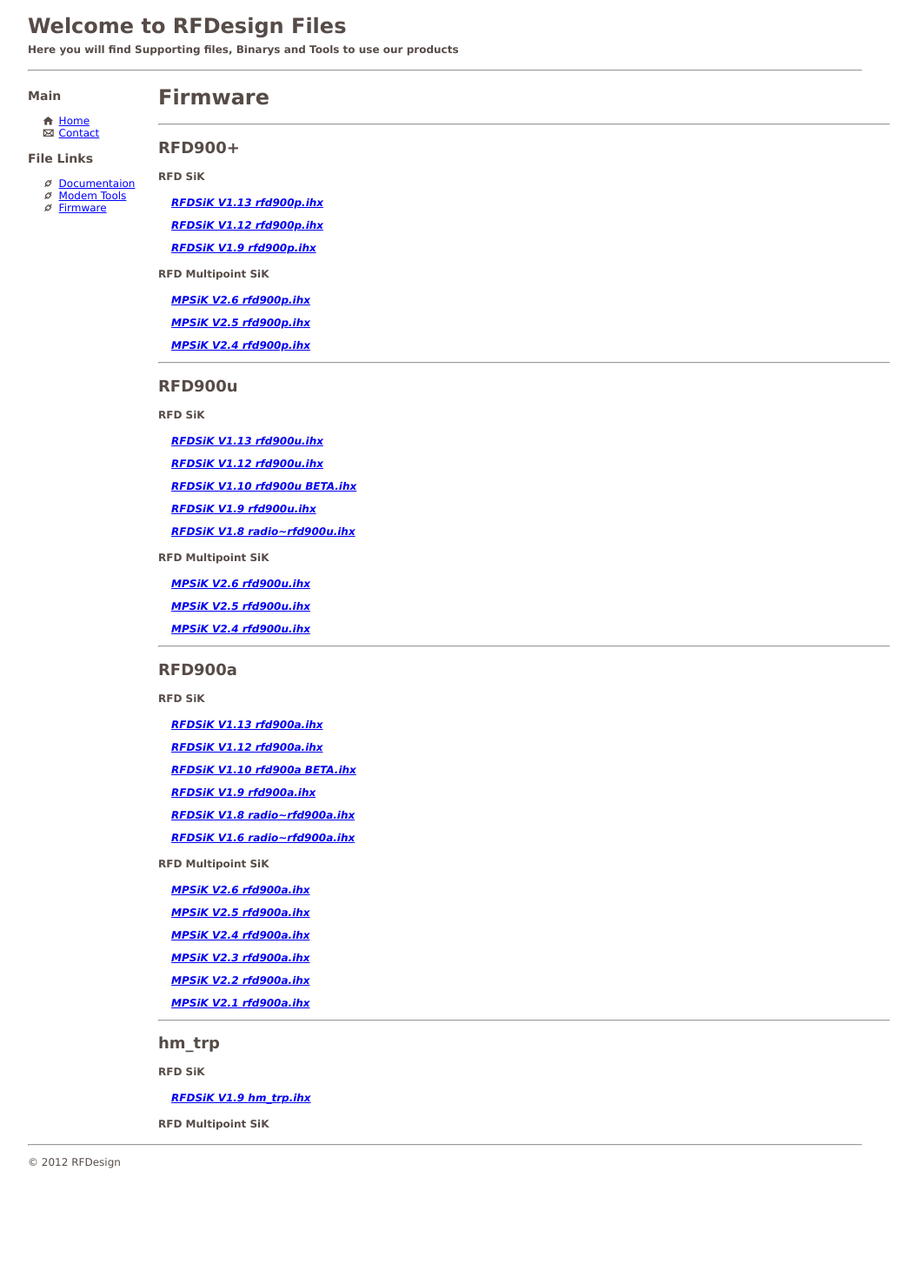
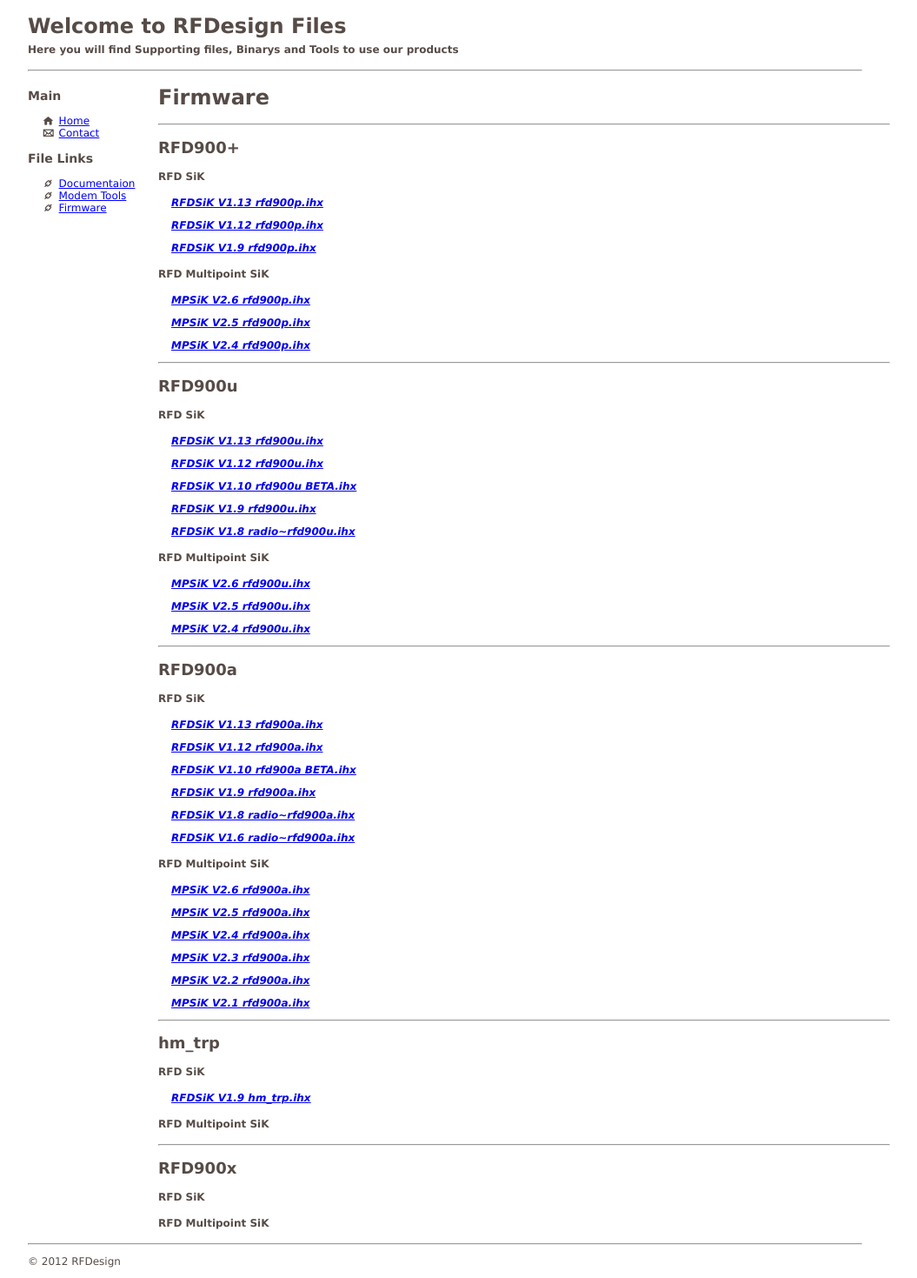
Before and after one commit to RFDesign/rfdesign.github.io, a Jekyll site: the page built from firmware.html, in a window 1280 px wide. Shown: the whole page at 87% size, without its empty margins (26-1081 px from the left). Built offline with Jekyll 4.4.1, drawn with Linux system fonts in a browser that asks for light colours; before the commit the page ends 1355 px from its top, so only the background shows below that.

Commit message:
Update firmware.yml
900x Sik V2.4 added

```diff
--- a/_data/firmware.yml
+++ b/_data/firmware.yml
@@ -45,3 +45,8 @@
     heading: hm_trp
     SIK:
         - file: RFDSiK V1.9 hm_trp.ihx
+
+- modems:
+    heading: RFD900x
+    SIK900x:
+        - file: RFD900x SiK V2.4.bin
```
